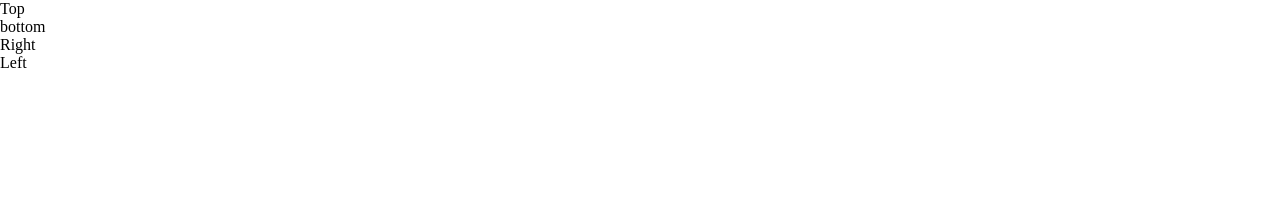
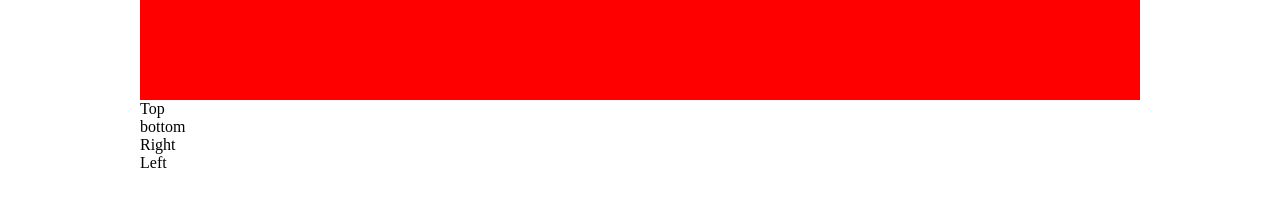
Before and after one commit to jramos22/practicacss-float-position, a plain HTML site: page index.html in a window 1280 px wide. Drawn offline with Linux system fonts and the light colour scheme.

Commit message:
agrego color rojo al header

```diff
--- a/css/style.css
+++ b/css/style.css
@@ -4,4 +4,9 @@
 }
 #wrapper{
     margin: 0 auto;
+    width: 1000px;
 }
+#header{
+    background-color: red;
+    height: 100px;
+}
--- a/index.html
+++ b/index.html
@@ -7,7 +7,7 @@
     <link rel="stylesheet" href="css/style.css">
 </head>
 <body>
-    <div id="Wrapper"> <!--Cuerpo de la pagina -->
+    <div id="wrapper"> <!--Cuerpo de la pagina -->
         <div id="header"><!--Header -->
 
         </div>
```
